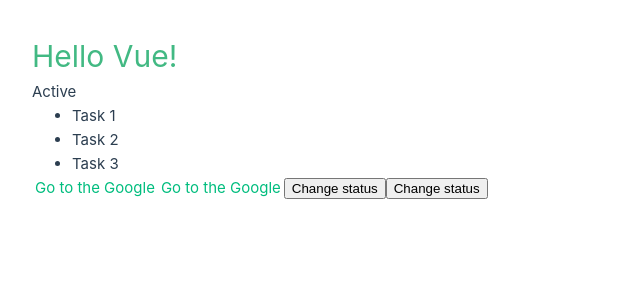
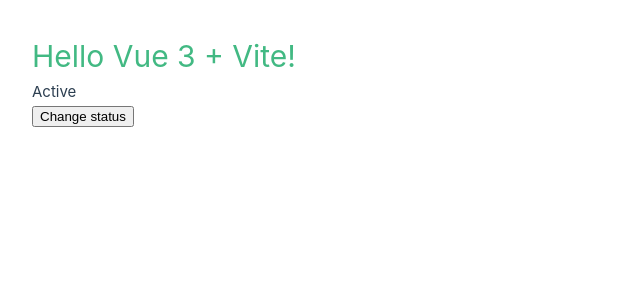
Before and after one commit to RaminMikayilov/vue-journey, a Vue app in the folder vue-project/: page / in a window 1280 px wide. Shown: the top 300 px of the page, without its empty margins (0-640 px from the left). Built offline with nearby package versions, Linux system fonts and the light colour scheme.

Commit message:
feat: refactor App.vue to use Composition API and add App-options.vue with original structure

```diff
--- a/vue-project/src/App.vue
+++ b/vue-project/src/App.vue
@@ -1,22 +1,12 @@
-<script>
-export default {
-  data() {
-    return {
-      message: 'Hello Vue!',
-      status: 'active',
-      tasks: [
-        { id: 1, name: 'Task 1' },
-        { id: 2, name: 'Task 2' },
-        { id: 3, name: 'Task 3' }
-      ],
-      googleLink: 'https://www.google.com'
-    }
-  },
-  methods: {
-    toggleStatus() {
-      this.status = this.status === 'active' ? 'inactive' : 'active';
-    }
-  },
+<script setup>
+import { ref } from 'vue';
+
+const status = ref('active');
+const message = ref('Hello Vue 3 + Vite!');
+
+const toggleStatus = () => {
+  status.value = status.value === 'active' ? 'inactive' : 'active';
+  message.value = `Status changed to ${status.value}`;
 }
 </script>
 
@@ -25,21 +15,6 @@
   <p v-if="status === 'active'">Active</p>
   <p v-else>Inactive</p>
 
-  <!-- for loop -->
-  <ul>
-    <li v-for="task in tasks" :key="task.id">
-      {{ task.name }}
-    </li>
-  </ul>
-
-  <!-- v-bind example -->
-  <a v-bind:href="googleLink" target="_blank">Go to the Google</a>
-  <!-- shorthand for v-bind -->
-  <a :href="googleLink" target="_blank">Go to the Google</a>
-
-  <!-- v-on example -->
-  <button v-on:click="toggleStatus">Change status</button>
-  <!-- shorthand for v-on -->
   <button @click="toggleStatus">Change status</button>
 </template>
 
```
Also changed, not shown: vue-project/src/App-options.vue (added, +50 -0 lines).
